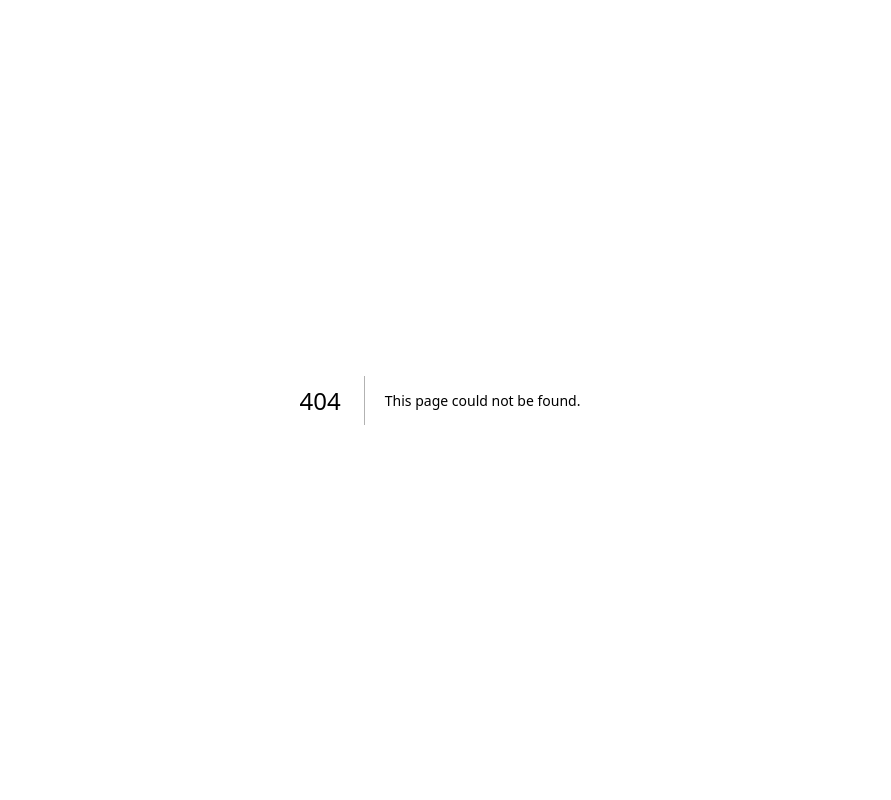
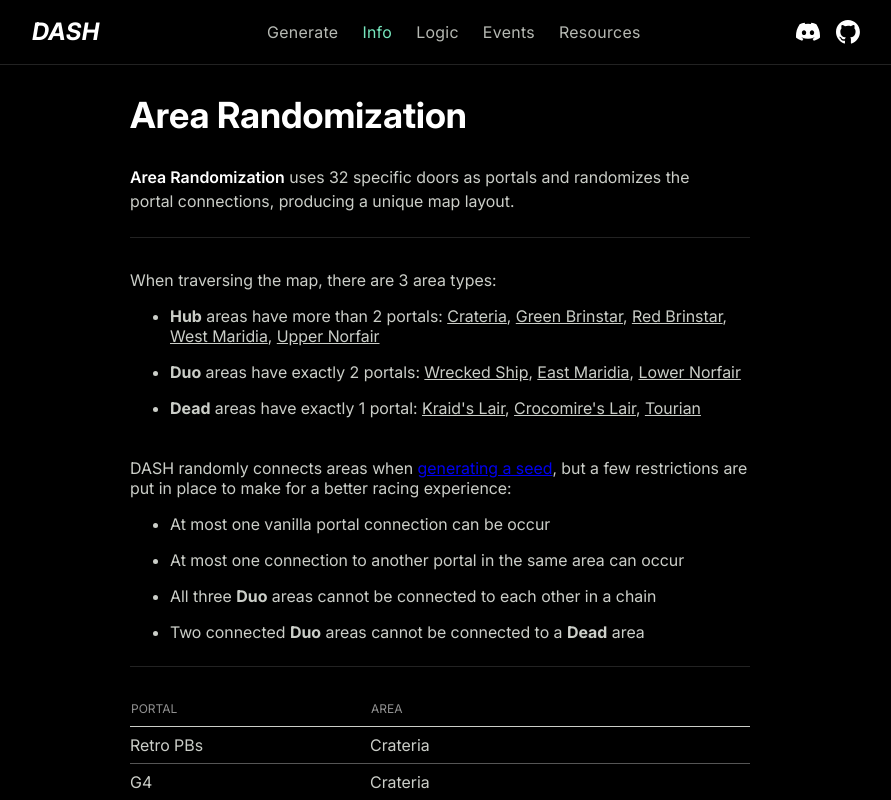
Before and after one commit to dashrando/dash-randomizer, a Next.js app in the folder apps/web/: page /info/area in a window 1280 px wide. Before the commit this address had no page. Shown: the whole page, without its empty margins (200-1091 px from the left). Built offline with nearby package versions, Linux system fonts and the light colour scheme; no server answers.

Commit message:
added Area Randomization info page

```diff
--- /dev/null
+++ b/apps/web/app/info/area/page.module.css
@@ -0,0 +1,5 @@
+.section_sep {
+  margin-top: var(--spacer-6x);
+  padding-top: var(--spacer-4x);
+  border-top: 1px solid #222;
+}
--- /dev/null
+++ b/apps/web/app/info/area/page.tsx
@@ -0,0 +1,211 @@
+import { Wrapper } from '@/app/components/wrapper'
+import styles from '../info.module.css'
+import pageStyles from './page.module.css'
+import { cn } from '@/lib/utils';
+import Spacer from '@/app/components/spacer';
+
+export default function AreaInfoPage() {
+  return (
+    <Wrapper>
+      <div style={{ maxWidth: "620px", margin: "0 auto" }}>
+        <article className={styles.article}>
+          <h1 className={styles.headline}>Area Randomization</h1>
+          <p>
+            <strong>Area Randomization</strong> uses 32 specific doors as portals and randomizes the portal connections, producing a unique map layout.
+          </p>
+        </article>
+        <article className={pageStyles.section_sep}>
+            <p>
+            When traversing the map, there are 3 area types:
+            </p>
+            <ul>
+              <li>
+                <p>
+                <strong>Hub</strong> areas have more than 2 portals: <u>Crateria</u>, <u>Green Brinstar</u>, <u>Red Brinstar</u>, <u>West Maridia</u>, <u>Upper Norfair</u>
+                </p>
+              </li>
+              <li>
+                <p>
+                <strong>Duo</strong> areas have exactly 2 portals: <u>Wrecked Ship</u>, <u>East Maridia</u>, <u>Lower Norfair</u>
+                </p>
+              </li>
+              <li>
+                <p>
+                <strong>Dead</strong> areas have exactly 1 portal: <u>Kraid&apos;s Lair</u>, <u>Crocomire&apos;s Lair</u>, <u>Tourian</u>
+                </p>
+              </li>
+            </ul>
+            <Spacer y={10}/>
+            <p>
+              DASH randomly connects areas when <a href="/info/verified-fill">generating a seed</a>, but a few restrictions are put in place to make for a better racing experience:
+              <ul>
+                <li>
+                  <p>
+                    At most one vanilla portal connection can be occur
+                  </p>
+                </li>
+                <li>
+                  <p>
+                    At most one connection to another portal in the same area can occur
+                  </p>
+                </li>
+                <li>
+                  <p>
+                    All three <strong>Duo</strong> areas cannot be connected to each other in a chain
+                  </p>
+                </li>
+                <li>
+                  <p>
+                    Two connected <strong>Duo</strong> areas cannot be connected to a <strong>Dead</strong> area
+                  </p>
+                </li>
+              </ul>
+            </p>
+          </article>
+
+        <article className={pageStyles.section_sep}>
+          <p>
+            <table className={cn(styles.table, styles.mysteryTable)}>
+              <thead>
+                <tr>
+                  <th>Portal</th>
+                  <th>Area</th>
+                </tr>
+              </thead>
+              <tbody>
+                <tr>
+                  <td>Retro PBs</td>
+                  <td>Crateria</td>
+                </tr>
+                <tr>
+                  <td>G4</td>
+                  <td>Crateria</td>
+                </tr>
+                <tr>
+                  <td>Kago</td>
+                  <td>Crateria</td>
+                </tr>
+                <tr>
+                  <td>Crateria Crabs</td>
+                  <td>Crateria</td>
+                </tr>
+                <tr>
+                  <td>Moat</td>
+                  <td>Crateria</td>
+                </tr>
+                <tr>
+                  <td>Green Elevator</td>
+                  <td>Green Brinstar</td>
+                </tr>
+                <tr>
+                  <td>Green Hills</td>
+                  <td>Green Brinstar</td>
+                </tr>
+                <tr>
+                  <td>Noob Bridge</td>
+                  <td>Green Brinstar</td>
+                </tr>
+                <tr>
+                  <td>Red Elevator</td>
+                  <td>Red Brinstar</td>
+                </tr>
+                <tr>
+                  <td>Maridia Escape</td>
+                  <td>Red Brinstar</td>
+                </tr>
+                <tr>
+                  <td>Red Tower</td>
+                  <td>Red Brinstar</td>
+                </tr>
+                <tr>
+                  <td>Maridia Tube</td>
+                  <td>Red Brinstar</td>
+                </tr>
+                <tr>
+                  <td>Red Tower to Maridia Map</td>
+                  <td>Red Brinstar</td>
+                </tr>
+                <tr>
+                  <td>Red Tower to Kraid</td>
+                  <td>Red Brinstar</td>
+                </tr>
+                <tr>
+                  <td>Red Fish</td>
+                  <td>West Maridia</td>
+                </tr>
+                <tr>
+                  <td>Pre Aqueduct</td>
+                  <td>West Maridia</td>
+                </tr>
+                <tr>
+                  <td>Main Street</td>
+                  <td>West Maridia</td>
+                </tr>
+                <tr>
+                  <td>Maridia Map Station</td>
+                  <td>West Maridia</td>
+                </tr>
+                <tr>
+                  <td>Business Center Left</td>
+                  <td>Upper Norfair</td>
+                </tr>
+                <tr>
+                  <td>Business Center Right</td>
+                  <td>Upper Norfair</td>
+                </tr>
+                <tr>
+                  <td>Croc Entry</td>
+                  <td>Upper Norfair</td>
+                </tr>
+                <tr>
+                  <td>Single Chamber</td>
+                  <td>Upper Norfair</td>
+                </tr>
+                <tr>
+                  <td>Kronic Boost</td>
+                  <td>Upper Norfair</td>
+                </tr>
+                <tr>
+                  <td>Croc Exit</td>
+                  <td>Crocomire&apos;s Lair</td>
+                </tr>
+                <tr>
+                  <td>Kraid&apos;s Lair</td>
+                  <td>Kraid&apos;s Lair</td>
+                </tr>
+                <tr>
+                  <td>Ridley Mouth</td>
+                  <td>Lower Norfair</td>
+                </tr>
+                <tr>
+                  <td>3 Musketeers</td>
+                  <td>Lower Norfair</td>
+                </tr>
+                <tr>
+                  <td>Ocean</td>
+                  <td>Wrecked Ship</td>
+                </tr>
+                <tr>
+                  <td>Wrecked Ship Highway</td>
+                  <td>Wrecked Ship</td>
+                </tr>
+                <tr>
+                  <td>Aqueduct</td>
+                  <td>East Maridia</td>
+                </tr>
+                <tr>
+                  <td>East Maridia Highway</td>
+                  <td>East Maridia</td>
+                </tr>
+                <tr>
+                  <td>Tourian</td>
+                  <td>Tourian</td>
+                </tr>
+              </tbody>
+            </table>
+        </p>
+        </article>
+      </div>
+    </Wrapper>
+  );
+}
--- a/apps/web/app/info/settings/page.tsx
+++ b/apps/web/app/info/settings/page.tsx
@@ -325,6 +325,7 @@ export default function SettingsInfoPage() {
               <p>
                 <strong>Area Randomization</strong> uses 32 specific doors as portals and randomizes the portal connections, producing a unique map layout.
               </p>
+              <p><a href="/info/area">More info on Area Randomization</a></p>
             </li>
             <li>
               <p>
```
